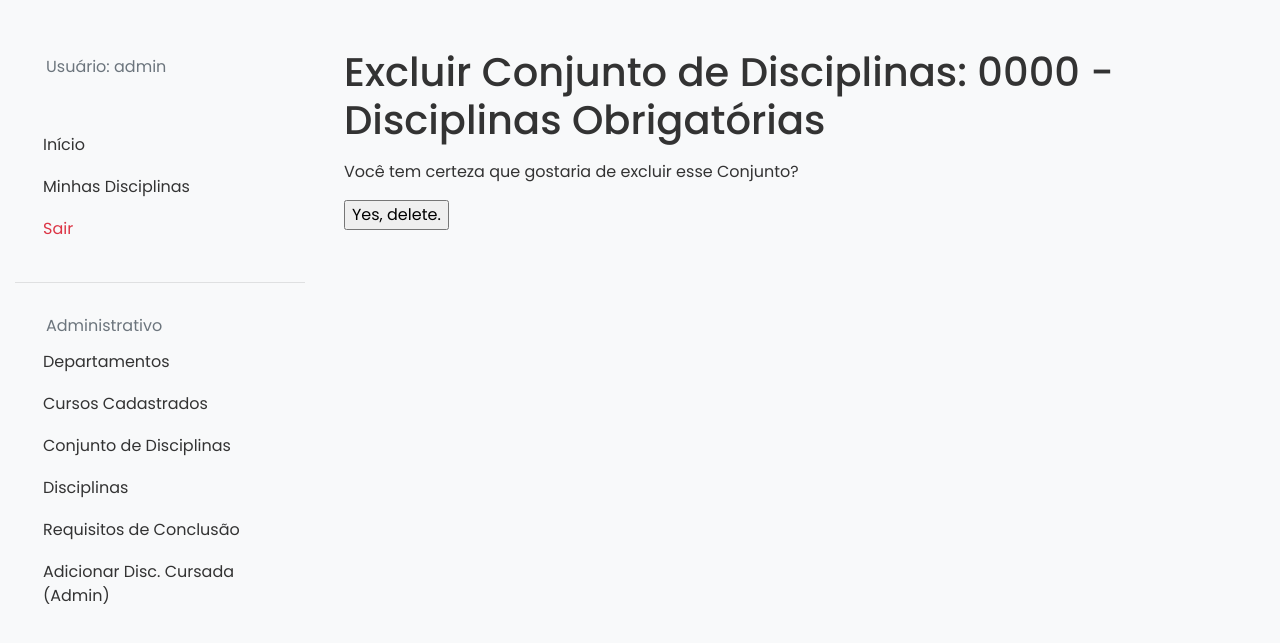
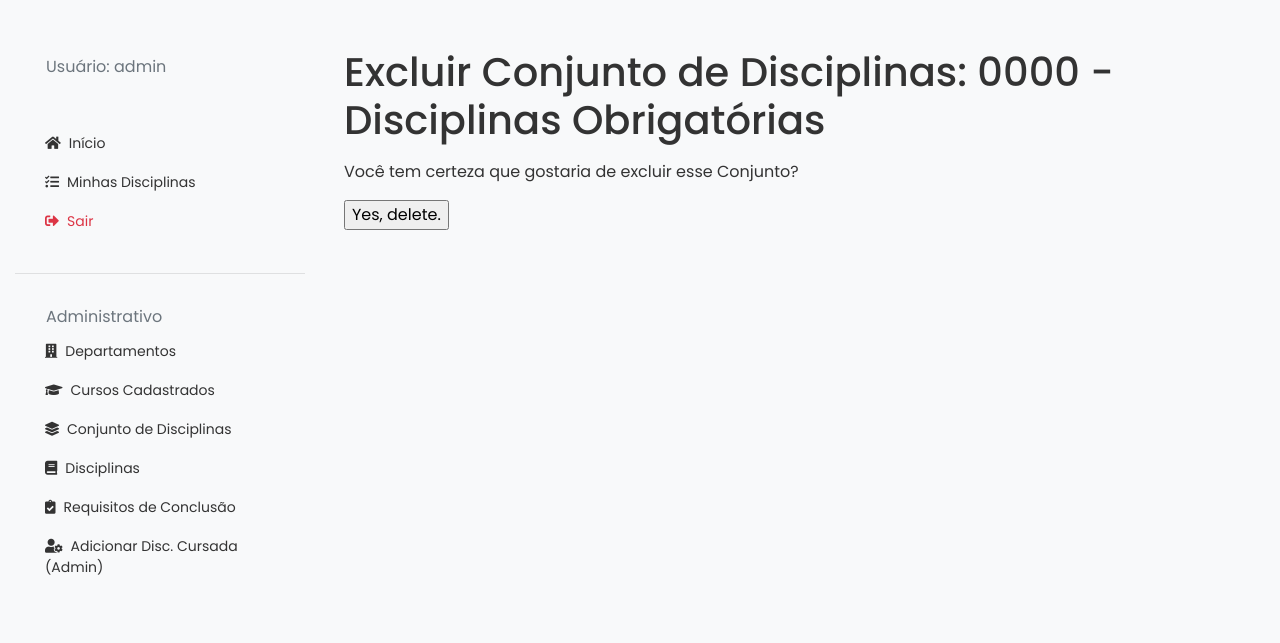
Before and after one commit to lauromatos/utfpr-syllabus, a Django app: page /syllabus_app/conjuntodisciplinas/7/delete/ in a window 1280 px wide. Shown: the part 87-730 px from the top of the page. Run offline with Django 4.2, Linux system fonts and the light colour scheme; a user stored in the database is signed in; data comes from the database, SQL or seed files in the repository; both versions use the stored data as it was after the commit; some libraries are stand-ins or nearby versions.

Commit message:
Refactor(UI/UX): Standardize form UI and refactor 'Adicionar Disciplina Cursada' logic
This commit introduces a major UI/UX overhaul and a significant backend refactor.

1.  **Standardized Form Visual Identity:**
    - Applied a consistent card-based layout to all CRUD forms (Departamento, Curso, Disciplina, etc.), the admin 'Adicionar Disciplina Cursada' form, and the student 'Adicionar Disciplina Cursada' form.
    - This creates a unified look and feel, consistent with the login and registration pages.
    - All forms are now left-aligned for a more structured layout.
    - Ensured all form fields use the 'form-control' class for proper Bootstrap styling.

2.  **Refactored 'Adicionar Disciplina Cursada' Functionality:**
    - Created a DisciplinaAdderMixin in mixins.py to centralize the logic for searching disciplines and adding them to a user's record.
    - Refactored both AlunoAdicionaDisciplinaView (student) and ‘DisciplinasCursadasCreate (admin) to use this mixin, significantly reducing code duplication.
    - Both views now support a search-then-add workflow, allowing multiple additions from a single search.

3.  **Enhanced Sidebar UI:**
    - Updated the sidebar's CSS to match the compact aesthetic of the new forms (font-size, padding).
    - Added Font Awesome icons to all sidebar links for improved visual identification and user experience.

4.  **Bug Fixes:**
    - Resolved various ‘NameError’, ‘ImportError’, ‘SyntaxError’, and ‘TemplateSyntaxError’ issues that arose during the refactoring process in ‘views.py’, ‘forms.py’, and templates.

```diff
--- a/syllabus_app/static/css/styles.css
+++ b/syllabus_app/static/css/styles.css
@@ -50,13 +50,14 @@ body {
 
 .sidebar-nav li a {
   color: var(--text-dark); /* Cor de texto inspirada em text-dsGray-900/text-[#0D1117] */
-  padding: 8px 10px;
+  padding: 0.5rem 0.75rem; /* Ajustado para 8px vertical, 12px horizontal (similar aos forms compactos) */
   display: block;
   text-decoration: none;
   border-radius: 0.25rem;
   margin-bottom: 2px;
   border-left: 3px solid transparent; /* Para o efeito de borda no hover */
   transition: background-color 0.2s ease-in-out, border-color 0.2s ease-in-out; /* Transição suave */
+  font-size: 0.875rem; /* Alinhado com o font-size dos labels e inputs dos forms compactos */
 }
 
 .sidebar-nav li a:hover {
--- a/syllabus_app/templates/base_generic.html
+++ b/syllabus_app/templates/base_generic.html
@@ -30,16 +30,16 @@
           {% endif %}
           <ul class="sidebar-nav nav flex-column">
             {% if user.is_authenticated %}
-              <li class="nav-item"><a class="nav-link" href="{% url 'index' %}">Início</a></li>
+              <li class="nav-item"><a class="nav-link" href="{% url 'index' %}"><i class="fas fa-home mr-2"></i>Início</a></li>
               {# Se alunos autenticados (não-staff) devem ver Cursos Cadastrados, #}
               {# adicione o link aqui. Ex: #}
               {# {% if not user.is_staff %}<li class="nav-item"><a class="nav-link" href="{% url 'curso' %}">Cursos Cadastrados</a></li>{% endif %} #}
               {# No momento, "Cursos Cadastrados" está no bloco user.is_staff abaixo. #}
 
-              <li class="nav-item"><a class="nav-link" href="{% url 'disciplinascursadas' %}">Minhas Disciplinas</a></li>
+              <li class="nav-item"><a class="nav-link" href="{% url 'disciplinascursadas' %}"><i class="fas fa-tasks mr-2"></i>Minhas Disciplinas</a></li>
               {# Link para o aluno adicionar suas próprias disciplinas cursadas #}
               {% if user.aluno %}
-                <li class="nav-item"><a class="nav-link" href="{% url 'aluno_adiciona_disciplina' %}">Adicionar Minhas Disciplinas</a></li>
+                <li class="nav-item"><a class="nav-link" href="{% url 'aluno_adiciona_disciplina' %}"><i class="fas fa-plus-circle mr-2"></i>Adicionar Minhas Disciplinas</a></li>
               {% endif %}
 
               {% if perms.syllabus_app.add_disciplinascursadas %}
@@ -47,20 +47,20 @@
                 {# e foi movido para o bloco user.is_staff abaixo para maior clareza. #}
               {% endif %}
               {% if user.aluno and user.aluno.id %}
-                <li class="nav-item"><a class="nav-link" href="{% url 'verificar_conclusao_curso' user.aluno.id %}">Verificar Conclusão</a></li>
+                <li class="nav-item"><a class="nav-link" href="{% url 'verificar_conclusao_curso' user.aluno.id %}"><i class="fas fa-check-double mr-2"></i>Verificar Conclusão</a></li>
               {% endif %}
-              <li class="nav-item"><a class="nav-link text-danger" href="{% url 'logout'%}?next={{request.path}}">Sair</a></li>
+              <li class="nav-item"><a class="nav-link text-danger" href="{% url 'logout'%}?next={{request.path}}"><i class="fas fa-sign-out-alt mr-2"></i>Sair</a></li>
             {% else %}
               {# Usuário não autenticado #}
               {# O link "Início" sempre aparece para não autenticados, levando para a página de boas-vindas #}
-              <li class="nav-item"><a class="nav-link" href="{% url 'welcome' %}">Início</a></li>
+              <li class="nav-item"><a class="nav-link" href="{% url 'welcome' %}"><i class="fas fa-door-open mr-2"></i>Início</a></li>
 
               {# Só mostra "Entrar" se não estiver já na página de login. #}
               {% if request.resolver_match.url_name != 'login' %}
-                <li class="nav-item"><a class="nav-link" href="{% url 'login'%}?next={{request.path}}">Entrar</a></li>
+                <li class="nav-item"><a class="nav-link" href="{% url 'login'%}?next={{request.path}}"><i class="fas fa-sign-in-alt mr-2"></i>Entrar</a></li>
               {% endif %}
               {% if request.resolver_match.url_name != 'register' %} {# Adiciona link de registro se não estiver na página de registro #}
-                <li class="nav-item"><a class="nav-link" href="{% url 'register' %}">Registrar Novo Aluno</a></li>
+                <li class="nav-item"><a class="nav-link" href="{% url 'register' %}"><i class="fas fa-user-plus mr-2"></i>Registrar Novo Aluno</a></li>
               {% endif %}
             {% endif %}
           </ul>
@@ -68,13 +68,13 @@
           <hr>
           <ul class="sidebar-nav nav flex-column">
             <li class="nav-item px-3 text-muted mb-1">Administrativo</li> {# Melhorando a aparência do título da seção #}
-            <li class="nav-item"><a class="nav-link" href="{% url 'departamento' %}">Departamentos</a></li>
-            <li class="nav-item"><a class="nav-link" href="{% url 'curso' %}">Cursos Cadastrados</a></li> {# Link para Cursos Cadastrados para staff #}
-            <li class="nav-item"><a class="nav-link" href="{% url 'conjuntodisciplinas' %}">Conjunto de Disciplinas</a></li>
-            <li class="nav-item"><a class="nav-link" href="{% url 'disciplina' %}">Disciplinas</a></li>
-            <li class="nav-item"><a class="nav-link" href="{% url 'reqconclusao' %}">Requisitos de Conclusão</a></li>
+            <li class="nav-item"><a class="nav-link" href="{% url 'departamento' %}"><i class="fas fa-building mr-2"></i>Departamentos</a></li>
+            <li class="nav-item"><a class="nav-link" href="{% url 'curso' %}"><i class="fas fa-graduation-cap mr-2"></i>Cursos Cadastrados</a></li> {# Link para Cursos Cadastrados para staff #}
+            <li class="nav-item"><a class="nav-link" href="{% url 'conjuntodisciplinas' %}"><i class="fas fa-layer-group mr-2"></i>Conjunto de Disciplinas</a></li>
+            <li class="nav-item"><a class="nav-link" href="{% url 'disciplina' %}"><i class="fas fa-book mr-2"></i>Disciplinas</a></li>
+            <li class="nav-item"><a class="nav-link" href="{% url 'reqconclusao' %}"><i class="fas fa-clipboard-check mr-2"></i>Requisitos de Conclusão</a></li>
             {% if perms.syllabus_app.add_disciplinascursadas %} {# Admin/Staff pode adicionar disciplinas cursadas para qualquer aluno #}
-              <li class="nav-item"><a class="nav-link" href="{% url 'disciplinascursadas-create' %}">Adicionar Disc. Cursada (Admin)</a></li>
+              <li class="nav-item"><a class="nav-link" href="{% url 'disciplinascursadas-create' %}"><i class="fas fa-user-cog mr-2"></i>Adicionar Disc. Cursada (Admin)</a></li>
             {% endif %}
           </ul>
           {% endif %}
```
Also changed, not shown: db.sqlite3.
